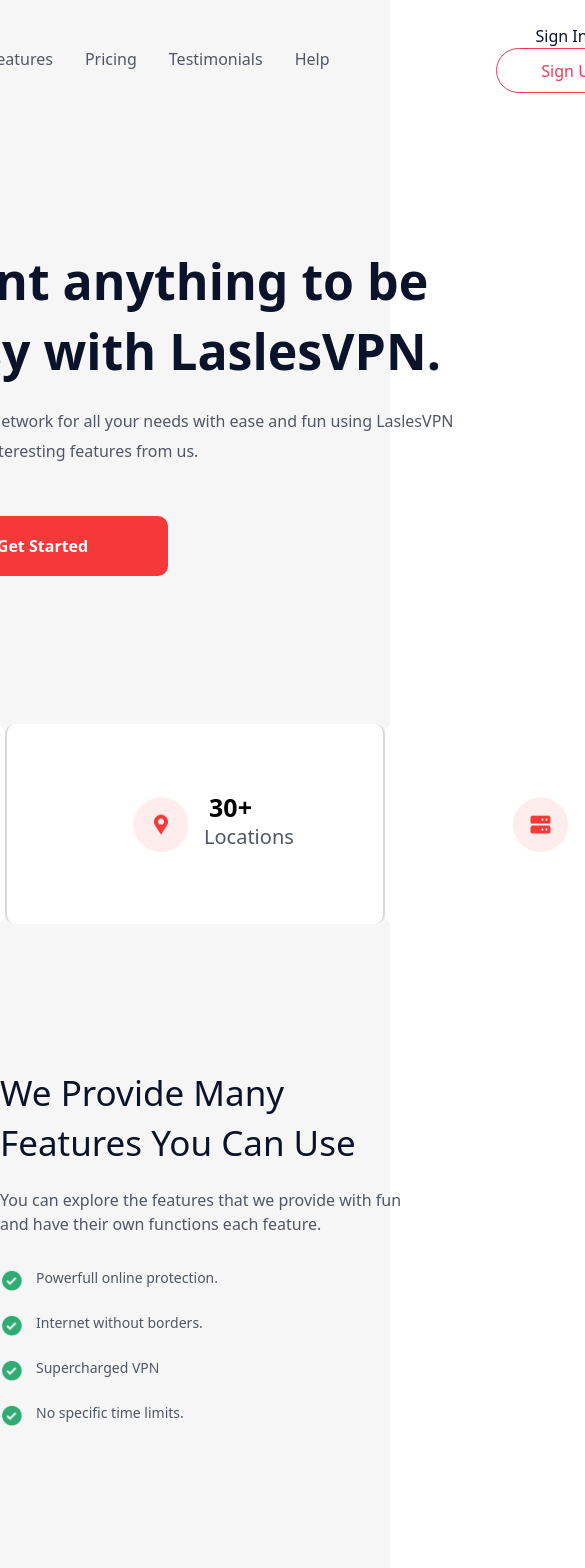
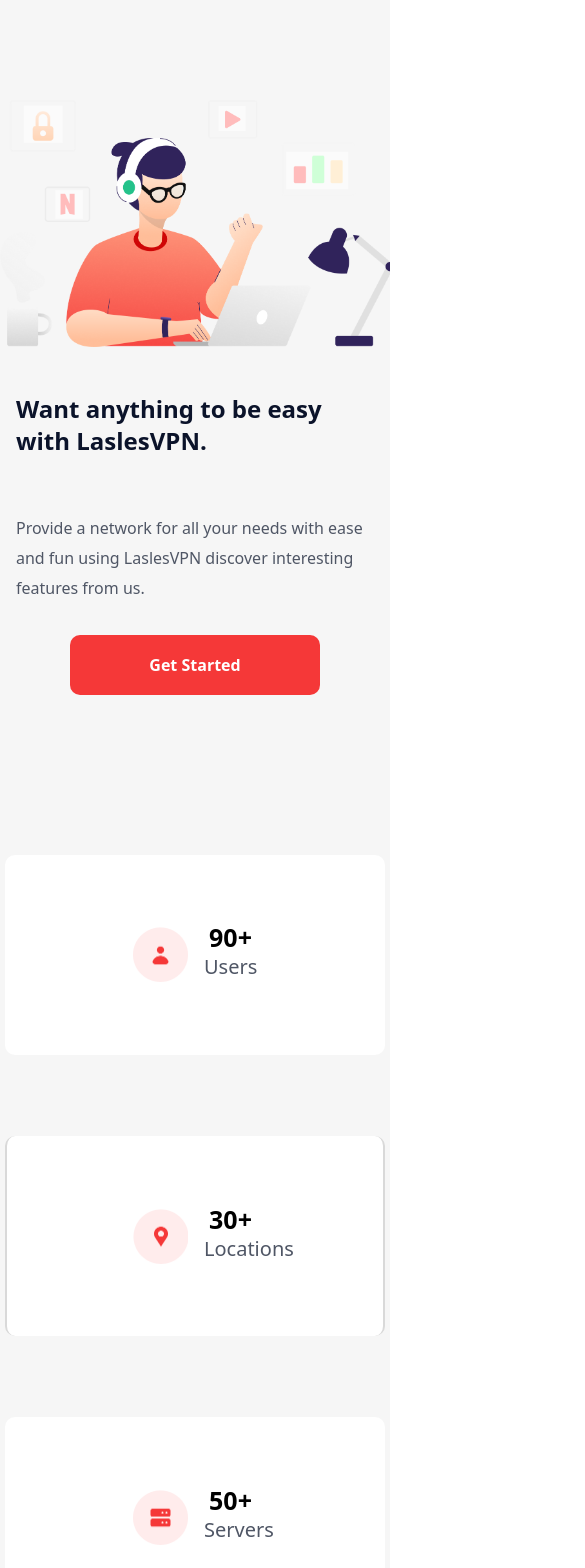
Before and after one commit to nordeeen/Landingpage-LaslesVPN, a React (Create React App) app: page / in a window 390 px wide. Shown: the top 1568 px of the page, 585 px wide, since content can reach past the window. Built offline with nearby package versions, Linux system fonts and the light colour scheme.

Commit message:
add responsive mobile

```diff
--- a/jsconfig.json
+++ /dev/null
@@ -1,6 +0,0 @@
-{
-  "compilerOptions": {
-    "baseUrl": "src"
-  },
-  "include": ["src/**/*"]
-}
--- a/package.json
+++ b/package.json
@@ -38,6 +38,7 @@
     ]
   },
   "devDependencies": {
+    "@types/node": "^18.11.15",
     "autoprefixer": "^10.4.12",
     "postcss": "^8.4.17",
     "tailwindcss": "^3.1.8"
--- a/src/components/About.js
+++ b/src/components/About.js
@@ -1,25 +1,25 @@
 import React from 'react';
-import aboutHero from 'assets/ilustration/first-hero.png';
+import aboutHero from '../assets/ilustration/first-hero.png'
 import { LazyLoadImage } from 'react-lazy-load-image-component';
 
 const About = () => {
   return (
     <>
-      <section className="w-full h-auto bg-[#F6F6F6] pt-[100px] py-4">
-        <div className="flex justify-center">
+      <section className="w-full h-auto bg-[#F6F6F6] pt-[100px] py-4 sm:overflow-x-hidden">
+        <div className="flex justify-center sm:flex-col-reverse">
           <div className="flex flex-col justify-center">
-            <div className="w-[555px] h-[140px]">
-              <h2 className="text-[50px] font-bold leading-[70px] text-left text-[#0B132A]">
+            <div className="w-[555px] h-[140px] sm:w-full sm:px-4 sm:pt-10">
+              <h2 className="text-[50px] font-bold leading-[70px] text-left text-[#0B132A] sm:text-2xl sm:text-left">
                 Want anything to be easy with LaslesVPN.
               </h2>
             </div>
-            <div className="w-[555px] h-[60px] mt-[20px]">
-              <p className="text-[16px] font-normal leading-[30px] text-[#4F5665]">
+            <div className="w-[555px] h-[60px] mt-[20px] sm:w-full sm:px-4">
+              <p className="text-[16px] font-normal leading-[30px] text-[#4F5665] sm:text-left">
                 Provide a network for all your needs with ease and fun using LaslesVPN discover
                 interesting features from us.
               </p>
             </div>
-            <div className="mt-[50px] text-white">
+            <div className="mt-[50px] text-white sm:flex sm:justify-center sm:pt-3">
               <button className="w-[250px] h-[60px] bg-[#F53838] rounded-[10px] text-[16px] leading-[25px] font-bold">
                 Get Started
               </button>
@@ -31,7 +31,7 @@
               src={aboutHero}
               alt="about-hero"
               placeholderSrc={aboutHero}
-              className="w-[38.203rem] h-[23.903rem] object-contain"
+              className="w-[38.203rem] h-[23.903rem] object-contain sm:w-full sm:h-auto"
             />
           </div>
         </div>
--- a/src/components/ContentAbout.js
+++ b/src/components/ContentAbout.js
@@ -1,7 +1,7 @@
 import React from 'react';
-import User from 'assets/icons/user.png';
-import Location from 'assets/icons/location.png';
-import Server from 'assets/icons/server.png';
+import User from '../assets/icons/user.png'
+import Location from '../assets/icons/location.png';
+import Server from '../assets/icons/server.png';
 import { LazyLoadImage } from 'react-lazy-load-image-component';
 
 const cardDatas = [
@@ -28,13 +28,13 @@
 const ContentAbout = () => {
   return (
     <>
-      <section className="w-full h-auto bg-[#F6F6F6] flex justify-center pt-[103px]">
-        <div className="w-[1140px] h-[200px] flex">
+      <section className="w-full h-auto bg-[#F6F6F6] flex justify-center pt-[103px] sm:mx-auto sm:overflow-x-hidden">
+        <div className="w-[1140px] h-[200px] flex sm:flex-col sm:h-screen sm:justify-around">
           {cardDatas.map((item) => {
             return (
               <div
                 key={item.id}
-                className="flex w-[380px] h-auto items-center justify-center rounded-[10px] bg-[#FFFF]"
+                className="flex w-[380px] h-auto items-center justify-center rounded-[10px] bg-[#FFFF] sm:h-[200px] sm:flex sm:items-center sm:mx-auto"
                 style={
                   item.id === 2
                     ? { borderRight: '2px solid', borderLeft: '2px solid', borderColor: '#D9D9D9' }
--- a/src/components/Features.js
+++ b/src/components/Features.js
@@ -1,6 +1,6 @@
 import React from 'react';
-import heroFeatures from 'assets/ilustration/second-hero.png';
-import checkList from 'assets/icons/green-ceklis.png';
+import heroFeatures from '../assets/ilustration/second-hero.png';
+import checkList from '../assets/icons/green-ceklis.png';
 import { LazyLoadImage } from 'react-lazy-load-image-component';
 
 const checkDatas = [
@@ -38,23 +38,24 @@
 const Features = () => {
   return (
     <>
-      <section className="w-full h-auto pt-[95.83px] pb-[144.81px] bg-[#F6F6F6]">
-        <div className="flex justify-around">
+      <section className="w-full h-auto pt-[95.83px] pb-[144.81px] bg-[#F6F6F6] sm:overflow-x-hidden">
+        <div className="flex justify-around sm:h-[300px]">
           <LazyLoadImage
             src={heroFeatures}
             alt="hero-features"
             placeholderSrc={heroFeatures}
-            className="w-[31.758rem] h-[25.919rem] object-contain"/>
+            className="w-[31.758rem] h-[25.919rem] object-contain"
+          />
           <div className="pt-12">
-            <div className="w-[383.41px] h-[100px] mb-5">
-              <h2 className="text-[2.188rem] leading-[50px] font-medium text-[#0B132A]">
+            <div className="w-[383.41px] h-[100px] mb-5 sm:mb-1 sm:px-10">
+              <h2 className="text-[2.188rem] leading-[50px] font-medium text-[#0B132A] sm:text-2xl sm:text-left">
                 {textContent[0]}
               </h2>
             </div>
-            <div className="w-[427.88px] h-[60px] mb-5">
-              <p className="text-base font-normal text-[#4F5665]">{textContent[1]}</p>
+            <div className="w-[427.88px] h-[60px] mb-5 sm:px-10">
+              <p className="text-base font-normal text-[#4F5665] sm:text-lg">{textContent[1]}</p>
             </div>
-            <ul>
+            <ul className="sm:items-center sm:flex-col sm:pt-6 sm:hidden">
               {checkDatas.map((item) => {
                 return (
                   <li key={item.id} className="flex mb-[21px]">
@@ -62,8 +63,9 @@
                       src={item.icon}
                       alt={item.alt}
                       placeholderSrc={item.icon}
-                      className="w-[24px] h-[24px] object-contain mr-3"/>
-                    <p className="text-sm text-[#4F5665] font-normal">{item.title}</p>
+                      className="w-[24px] h-[24px] object-contain mr-3 sm:flex"
+                    />
+                    <p className="text-sm text-[#4F5665] font-normal sm:text-lg">{item.title}</p>
                   </li>
                 );
               })}
--- a/src/components/Header.js
+++ b/src/components/Header.js
@@ -1,5 +1,5 @@
 import React from 'react';
-import logoHeader from 'assets/logos/logo-header.png';
+import logoHeader from '../assets/logos/logo-header.png';
 import { LazyLoadImage } from 'react-lazy-load-image-component';
 
 const Header = () => {
@@ -7,7 +7,7 @@
 
   return (
     <>
-      <header className="w-full h-auto py-6 px-6 bg-[#F6F6F6]">
+      <header className="w-full h-auto py-6 px-6 bg-[#F6F6F6] sm:hidden sm:pt-4 sm:overflow-x-hidden">
         <div className="flex justify-center items-center">
           <div className="pr-[150px]">
             <LazyLoadImage
--- a/src/components/Pricing.js
+++ b/src/components/Pricing.js
@@ -1,6 +1,6 @@
 import React from 'react';
-import boxPrice from 'assets/ilustration/box.png';
-import checkSucces from 'assets/icons/check.png';
+import boxPrice from '../assets/ilustration/box.png';
+import checkSucces from '../assets/icons/check.png';
 import { LazyLoadImage } from 'react-lazy-load-image-component';
 
 const plans = [
@@ -45,7 +45,7 @@
 const CardPlan = ({ title, price, features, isSelect }) => {
   return (
     <section
-      className="flex mx-3 justify-around bg-white w-[330px] h-[760px] pt-[79.63px] px-[92.55px] rounded-[10px] border-2 border-black"
+      className="flex mx-3 justify-around bg-white w-[330px] h-[760px] pt-[79.63px] px-[92.55px] rounded-[10px] border-2 border-black sm:h-auto sm:py-10 sm:overflow-x-hidden"
       style={isSelect ? { borderColor: '#F53838' } : { borderColor: '#DDDDDD' }}>
       <div className="flex flex-col justify-around items-center">
         <LazyLoadImage
@@ -92,15 +92,15 @@
     <>
       <section className="w-full h-auto">
         <div className="flex flex-col justify-center items-center pt-[66.65px] pb-[66.65px]">
-          <h2 className="text-center text-[2.188rem] leading-[50px] font-medium text-[##0B132A] mb-5">
+          <h2 className="text-center text-[2.188rem] leading-[50px] font-medium text-[##0B132A] mb-5 sm:text-3xl">
             Choose Your Plan
           </h2>
-          <div className="w-[555px] h-[60px]">
-            <p className="text-center text-[1rem] leading-[30px] font-normal text-[#4F5665]">
+          <div className="w-[555px] h-[60px] sm:w-auto sm:px-10">
+            <p className="text-center text-[1rem] leading-[30px] font-normal text-[#4F5665] sm:text-lg sm:text-left">
               Let's choose the package that is best for you and explore it happily and cheerfully.
             </p>
           </div>
-          <div className="flex justify-center items-center mt-[60px]">
+          <div className="flex justify-center items-center mt-[60px] sm:flex sm:flex-col sm:gap-4">
             {/* Card */}
             {plans.map((val, index) => {
               // console.log(index + 1 === plans.length);
--- a/tailwind.config.js
+++ b/tailwind.config.js
@@ -1,8 +1,23 @@
 /** @type {import('tailwindcss').Config} */
 module.exports = {
-  content: ["./src/**/*.{js,jsx,ts,tsx}"],
+  content: ['./src/**/*.{js,jsx,ts,tsx}'],
   theme: {
-    extend: {},
+    screens: {
+      '2xl': { max: '1535px' },
+      // => @media (max-width: 1535px) { ... }
+
+      xl: { max: '1279px' },
+      // => @media (max-width: 1279px) { ... }
+
+      lg: { max: '1023px' },
+      // => @media (max-width: 1023px) { ... }
+
+      md: { max: '767px' },
+      // => @media (max-width: 767px) { ... }
+
+      sm: { max: '639px' },
+      // => @media (max-width: 639px) { ... }
+    },
   },
   plugins: [],
 };
```
Also changed, not shown: src/App.js (+9 -9 lines), src/components/Footer.js (+11 -11 lines), src/components/HugeGlobal.js (+15 -13 lines), src/components/Testimonials.js (+18 -18 lines), 1 other file (tests, documents, lock files or other folders).
